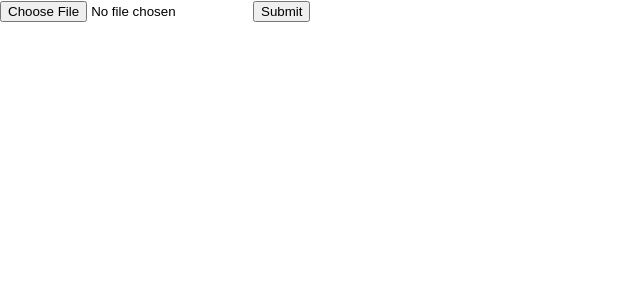
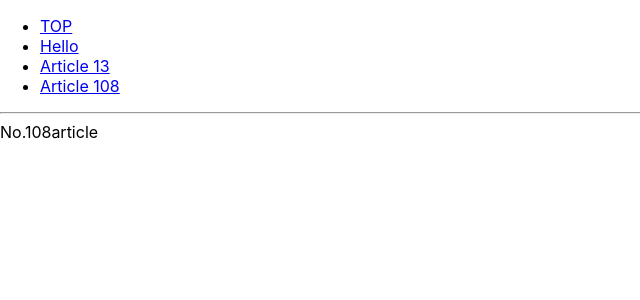
Before and after one commit to masanorifunaki/quick-react, a React (Create React App) app: page /article/108 in a window 1280 px wide. Shown: the top 300 px of the page, without its empty margins (0-640 px from the left). Built offline with nearby package versions, Linux system fonts and the light colour scheme.

Commit message:
ルーティングの実装

```diff
--- a/package.json
+++ b/package.json
@@ -6,6 +6,7 @@
     "prop-types": "^15.6.2",
     "react": "^16.6.3",
     "react-dom": "^16.6.3",
+    "react-router-dom": "^4.3.1",
     "react-scripts": "2.1.1"
   },
   "scripts": {
--- a/src/App.js
+++ b/src/App.js
@@ -1,29 +1,33 @@
 import React, { Component } from 'react';
-import logo from './logo.svg';
-import './App.css';
+// 4 ルーティング関連の機能をインポート
+import { BrowserRouter as Router, Link, Route, Switch } from 'react-router-dom';
+// ルーティングで利用するコンポーネントをインポート
+import MyTop from './MyTop';
+import MyHello from './MyHello';
+import MyArticle from './MyArticle';
 
-class App extends Component {
-  render() {
+export default class App extends Component {
+  render () {
     return (
-      <div className="App">
-        <header className="App-header">
-          <h1 className='App-title'>Hello!</h1>
-          <img src={logo} className="App-logo" alt="logo" />
-          <p>
-            Edit <code>src/App.js</code> and save to reload.
-          </p>
-          <a
-            className="App-link"
-            href="https://reactjs.org"
-            target="_blank"
-            rel="noopener noreferrer"
-          >
-            Learn React
-          </a>
-        </header>
-      </div>
+      <Router>
+        <div>
+          {/* 3 ルーティング経由のリンクリストを準備 */}
+          <ul>
+            <li><Link to="/">TOP</Link></li>
+            <li><Link to="/hello">Hello</Link></li>
+            <li><Link to="/article/13">Article 13</Link></li>
+            <li><Link to="/article/108">Article 108</Link></li>
+          </ul>
+          <hr/>
+          {/* 2 ルーティング設定 条件にマッチしたコンポーネントを出力 */}
+          <Switch>
+            <Route exact path="/" component={MyTop}/>
+            <Route path="/hello" component={MyHello}/>
+            <Route path="/article/:id" component={MyArticle}/>
+            <Route component={MyTop}/>
+          </Switch>
+        </div>
+      </Router>
     );
   }
 }
-
-export default App;
--- a/src/MyArticle.js
+++ b/src/MyArticle.js
@@ -1,16 +1,8 @@
-import React, {Component} from 'react';
+import React, { Component } from 'react';
 
-export default class MyArticle extends Component{
-  render() {
-    return(
-      <React.Fragment>
-        <dt>
-          <a href={this.props.url}>{this.props.title}</a>
-        </dt>
-        <dd>
-          {this.props.description}
-        </dd>
-      </React.Fragment>
-    );
+export default class MyArticle extends Component {
+    render() {
+      const id = this.props.match.params.id;
+      return <div>No.{id}article</div>;
+    }
   }
-}
--- a/src/MyHello.js
+++ b/src/MyHello.js
@@ -1,12 +1,11 @@
-import React, {Component} from 'react';
-import PropTypes from 'prop-types';
+import React, { Component } from 'react';
 
-export default class MyHello extends Component{
+export default class MyHello extends React.Component {
   render() {
-    return <div>Hello! {this.props.name} !</div>
+    return (
+      <div>
+        Hello, React!!
+      </div>
+    );
   }
 }
-
-MyHello.propTypes = {
-  name: PropTypes.string.isRequired
-};
--- /dev/null
+++ b/src/MyTop.js
@@ -0,0 +1,7 @@
+import React, { Component } from 'react';
+
+export default class MyTop extends React.Component {
+  render() {
+    return <div>トップページです！</div>;
+  }
+}
--- a/src/index.js
+++ b/src/index.js
@@ -2,64 +2,12 @@ import React from 'react';
 import ReactDOM from 'react-dom';
 
 import './index.css';
-import App from './App';
-import MyHello from './MyHello';
-import MyType from './MyType';
-import MyBook from './MyBook';
-import MyArticle from './MyArticle'
-import MyEvent from './MyEvent'
-import MyPool from './MyPool'
-import MyState from './MyState'
-import MyParent from './MyParent'
-import MyForm from './MyForm'
-import MyTextarea from  './form-textarea'
-import MyFile from './form-file'
+import MyApp from './App';
 
 import * as serviceWorker from './serviceWorker';
 
-const style = {color: "Red"};
-
-const book = {
-  isbn: 'WGS-JST-001',
-  title: 'webpack',
-  price: 454
-};
-
-const articles = [
-  {
-    url: 'https://www.atmarkit.co.jp/ait/series/9383/',
-    title: 'Angular TIPS',
-    description: '人気のJavaScriptフレームワーク「Angular」の目的別リファレンス',
-    isNew: true
-  },
-  {
-    url: 'https://www.buildinsider.net/web/jqueryref',
-    title: 'jQuery逆引きリファレンス',
-    description: 'jQueryの基本機能や実用Tipsを目的別リファレンスの形式でまとめる',
-    isNew: false
-  },
-  {
-    url: 'https://codezine.jp/article/corner/578',
-    title: 'HTML／JavaScript開発作業を効率化する便利ツールの活用',
-    description: 'HTML／JavaScript開発作業を効率化する様々なツールやライブラリを紹介',
-    isNew: true
-  },
-  {
-    url: 'https://www.atmarkit.co.jp/ait/series/1432/',
-    title: 'Web業界で働くためのPHP入門',
-    description: 'オープンソースのWeb開発向けスクリプト言語「PHP」の文法を一から学ぶための入門記事',
-    isNew: false
-  },
-  {
-    url: 'https://www.atmarkit.co.jp/ait/series/8323/',
-    title: 'Android Studioで始めるKotlin入門',
-    description: 'Android Studio 3.0を使い、最近話題のプログラミング言語「Kotlin」の特徴を解説',
-    isNew: false
-  },
-];
-
 ReactDOM.render(
- <MyFile/>,
+ <MyApp/>,
   document.getElementById('root')
 );
 
```
Also changed, not shown: 1 other file (tests, documents, lock files or other folders).
